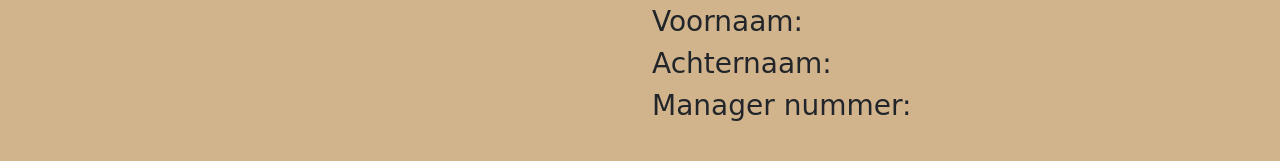
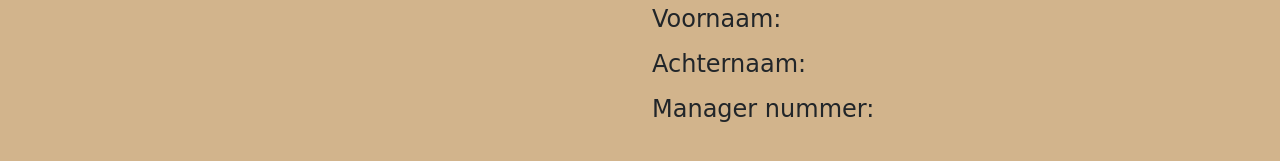
Before and after one commit to MichielKuyken/dierentuin_website, a plain HTML site: page manager.html in a window 1280 px wide. Shown: the part 105-266 px from the top of the page. Drawn offline with nearby package versions, Linux system fonts and the light colour scheme; no server answers.

Commit message:
website added

```diff
--- a/manager.html
+++ b/manager.html
@@ -58,9 +58,9 @@
         </div>
         <div class="col">
            <h2>Gegevens: </h2>
-            <h3>Voornaam: <span id="voornaam"></span></h3>
-            <h3>Achternaam: <span id="achternaam"></span></h3>
-            <h3>Manager nummer: <span id="manager_nummer"></span></h3>
+            <h4>Voornaam: <p id="voornaam"></p></h4>
+            <h4>Achternaam: <p id="achternaam"></p></h4>
+            <h4>Manager nummer: <p id="manager_nummer"></p></h4>
         </div>
     </div>
 </div>
```
